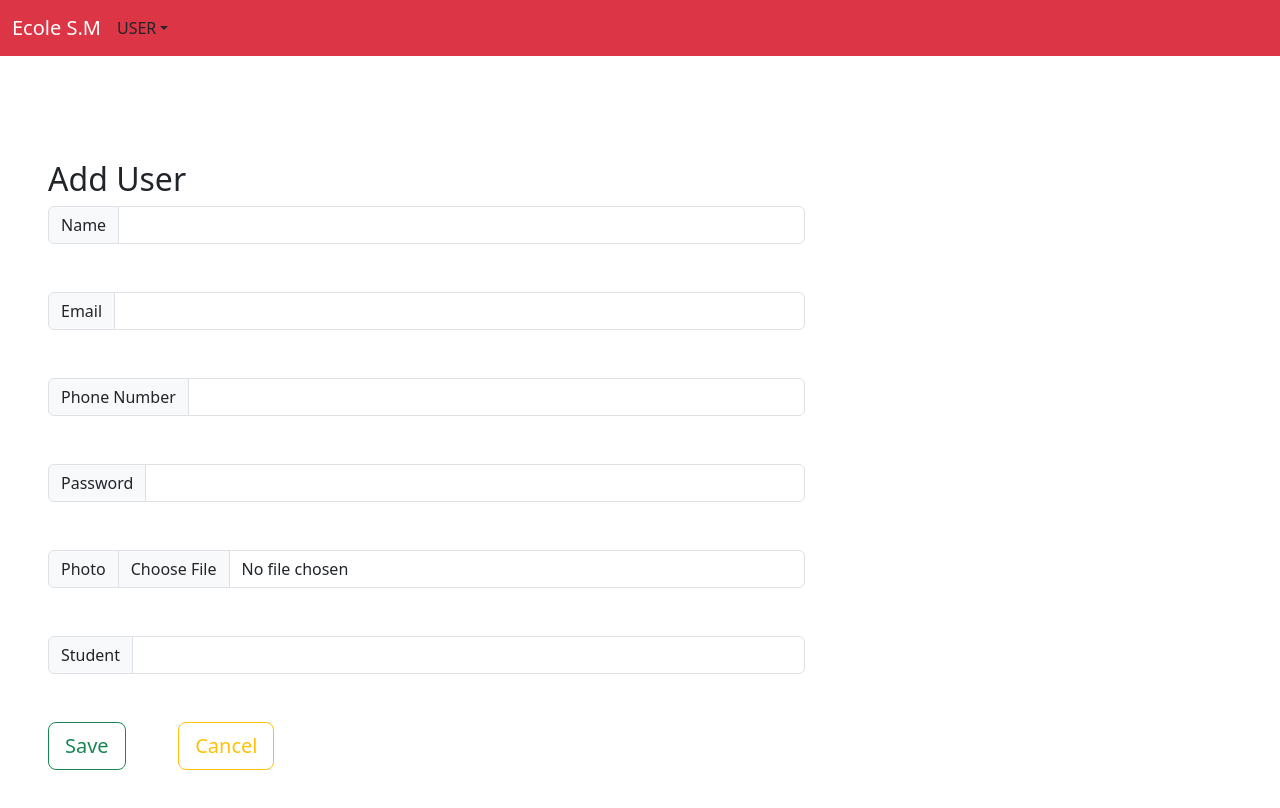
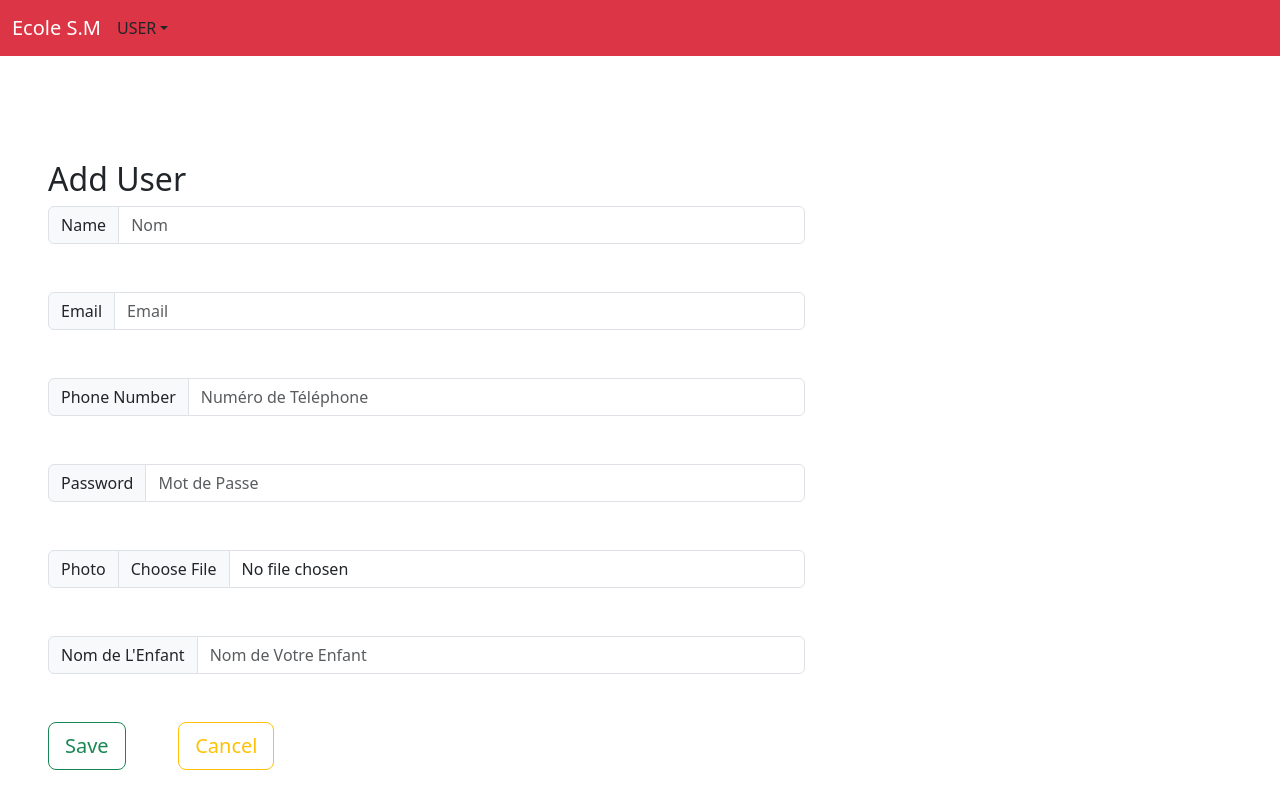
Before and after one commit to coderLadyCodes/ecoleReact, a React (Create React App) app: page /add-users in a window 1280 px wide. Shown: the top 808 px of the page. Built offline with nearby package versions, Linux system fonts and the light colour scheme; a web font is replaced by a local one.

Commit message:
some edits

```diff
--- a/src/component/user/AddUser.js
+++ b/src/component/user/AddUser.js
@@ -33,8 +33,9 @@ const AddUser = () => {
       }
 
       // PHONE NUMBER
-      if(phone.length == 0){
-        alert('Le numéro de télephone est obligatoire');
+      const pattern = new RegExp(/^\d{1,10}$/);
+      if(phone.length == 0 || !phone.match(pattern)){
+        alert('Le numéro de télephone est obligatoire et correct');
       }
 
       // STUDENT
@@ -55,22 +56,22 @@ const AddUser = () => {
       <from onSubmit={(e) => saveUser(e)}>
         <div className='input-group mb-5'>
           <label className='input-group-text' htmlFor='name'>Name</label>
-          <input className='form-control col-sm-6' type='text' name='name' id='name' required value={name} onChange={(e) => handleInputChange(e)}/>
+          <input placeholder='Nom' className='form-control col-sm-6' type='text' name='name' id='name' required value={name} onChange={(e) => handleInputChange(e)}/>
         </div>
 
         <div className='input-group mb-5'>
           <label className='input-group-text' htmlFor='email'>Email</label>
-          <input className='form-control col-sm-6' type='email' name='email' id='email' required value={email} onChange={(e) => handleInputChange(e)}/>
+          <input placeholder='Email' className='form-control col-sm-6' type='email' name='email' id='email' required value={email} onChange={(e) => handleInputChange(e)}/>
         </div>
 
         <div className='input-group mb-5'>
           <label className='input-group-text' htmlFor='pnone'>Phone Number</label>
-          <input className='form-control col-sm-6' type='number' name='phone' id='phone' required value={phone} onChange={(e) => handleInputChange(e)}/>
+          <input placeholder='Numéro de Téléphone' className='form-control col-sm-6' type='number' name='phone' id='phone' required value={phone} onChange={(e) => handleInputChange(e)}/>
         </div>
 
         <div className='input-group mb-5'>
           <label className='input-group-text' htmlFor='password'>Password</label>
-          <input className='form-control col-sm-6' type='password' name='password' id='password' required value={password} onChange={(e) => handleInputChange(e)}/>
+          <input placeholder='Mot de Passe' className='form-control col-sm-6' type='password' name='password' id='password' required value={password} onChange={(e) => handleInputChange(e)}/>
         </div>
 
         <div className='input-group mb-5'>
@@ -89,9 +90,29 @@ const AddUser = () => {
           </div>*/}
 
         <div className='input-group mb-5'>
-          <label className='input-group-text' htmlFor='student'>Student</label>
-          <input className='form-control col-sm-6' type='student' name='student' id='student' required value={student} onChange={(e) => handleInputChange(e)}/>
+          <label  className='input-group-text' htmlFor='student'>Nom de L'Enfant</label>
+          <input  placeholder='Nom de Votre Enfant' className='form-control col-sm-6' type='student' name='student' id='student' required value={student.name} onChange={(e) => handleInputChange(e)}/>
         </div>
+
+       {/* <div className='input-group mb-5'>
+          <label  className='input-group-text' htmlFor='student'>Photo de l'Enfant</label>
+          <input  placeholder='photo' className='form-control col-sm-6' type='file' name='student' id='student' required value={student.profileImage} onChange={(e) => handleInputChange(e)}/>
+        </div>
+
+        <div className='input-group mb-5'>
+          <label  className='input-group-text' htmlFor='student'>Date de Naissance de l'Enfant</label>
+          <input  placeholder='photo' className='form-control col-sm-6' type='date' name='student' id='student' required value={student.birthday} onChange={(e) => handleInputChange(e)}/>
+        </div>
+
+        <div className='input-group mb-5'>
+          <label  className='input-group-text' htmlFor='student'>Présence de l'Enfant</label>
+          <input  placeholder='photo' className='form-control col-sm-6' type='radio' name='student' id='student' required value={student.presence} onChange={(e) => handleInputChange(e)}/>
+        </div>
+
+        <div className='input-group mb-5'>
+          <label  className='input-group-text' htmlFor='student'>Cantine</label>
+          <input  placeholder='photo' className='form-control col-sm-6' type='radio' name='student' id='student' required value={student.cantine} onChange={(e) => handleInputChange(e)}/>
+        </div>*/}
 
         <div className='row mb-5'>
           <div className='col-sm-2'>
--- a/src/component/user/EditUser.js
+++ b/src/component/user/EditUser.js
@@ -62,7 +62,7 @@ const loadUser = async () =>{
         <div className='input-group mb-5'>
           <label className='input-group-text' htmlFor='photo'>Photo</label>
           <input className='form-control col-sm-6' type='file' name='profileImage' id='profileImage' required /*value={profileImage}*/ onChange={(e) => handleInputChange(e)}/>
-        </div>
+         </div>
 
         {/*<div className='input-group mb-5'>
           <label className='input-group-text' htmlFor='role'>Role</label>
@@ -76,7 +76,7 @@ const loadUser = async () =>{
 
         <div className='input-group mb-5'>
           <label className='input-group-text' htmlFor='student'>Student</label>
-          <input className='form-control col-sm-6' type='student' name='student' id='student' required value={student} onChange={(e) => handleInputChange(e)}/>
+          <input className='form-control col-sm-6' type='student' name='student' id='student' required value={student.name} onChange={(e) => handleInputChange(e)}/>
         </div>
 
         <div className='row mb-5'>
--- a/src/component/user/UserProfile.js
+++ b/src/component/user/UserProfile.js
@@ -1,4 +1,4 @@
-import { useParams } from 'react-router-dom';
+import { useParams, Link } from 'react-router-dom';
 import React, {useEffect, useState } from 'react';
 import axios from 'axios';
 import cute from '../../images/cute.jpg';
@@ -11,8 +11,6 @@ const UserProfile = () => {
         phone : '',
         password : '',
         profileImage : '',
-        role : '',
-        postList : '',
         student : '',
       });
 
@@ -48,12 +46,13 @@ const UserProfile = () => {
                             <button
                                 type="button"
                                 className="btn btn-outline-primary">
-                                Call
+                                   <a href={user.phone}></a>                 {/*CHECK IF IT CALLS FROM PHONE NUMBER*/}
+                                Appel
                             </button>
                             <button
                                 type="button"
                                 className="btn btn-outline-warning ms-1">
-                                Message
+                                Chat                                         {/*RELATE IT TO THE CHAT LATER ON*/}
                             </button>
                         </div>
                     </div>
@@ -119,7 +118,16 @@ const UserProfile = () => {
 
                         <div className="col-sm-9">
                             <p className="text-muted mb-0">
-                                {user.student.name}
+                              <Link to="/addStudent"> {user.student.name} </Link>
+                            {/*[user.student].map((stud) => (
+                        <ul key={stud.id} style={{listStyle:'none'}}>
+                            <li>Nom : {stud.name}</li>
+                            <li> Image: {stud.profileImage}</li>
+                            <li> Birthday : {stud.birthday}</li>
+                            <li>Présence : {String(stud.presence)}</li>
+                            <li>Cantine : {String(stud.cantine)}</li>
+                        </ul>
+                            ))*/}
                             </p>
                         </div>
                       </div>
--- a/src/component/user/UsersView.js
+++ b/src/component/user/UsersView.js
@@ -1,4 +1,4 @@
-import React, { useEffect, useState } from 'react';
+import React, { useEffect, useLayoutEffect, useState } from 'react';
 import axios from 'axios';
 import {FaEdit, FaEye, FaTrashAlt} from 'react-icons/fa';
 import {Link} from 'react-router-dom';
@@ -6,6 +6,7 @@ import SearchUser from '../common/SearchUser';
 
 const UsersView = () => {
 const [users, setUsers] = useState([]);
+
 const[search, setSearch] = useState("");
     useEffect(() =>{
         loadUsers();
@@ -33,8 +34,7 @@ const[search, setSearch] = useState("");
                 <th>Email</th>
                 <th>Phone</th>
                 <th>Profile Image</th>
-                <th>Role</th>
-                <th>Student ID</th>
+                <th>Students</th>
                 <th colSpan='3'>Actions</th>
                </tr>
             </thead>
@@ -50,8 +50,17 @@ const[search, setSearch] = useState("");
                      <td>{user.email}</td>
                      <td>{user.phone}</td>
                      <td>{user.profileImage}</td>
-                     <td>{user.role}</td>
-                     <td>{user.student.name}</td>
+                     <td>
+                        {[user.student].map((stud) => (
+                        <ul key={stud.id} style={{listStyle:'none'}}>
+                            <li>Nom : {stud.name}</li>
+                            <li> Image: {stud.profileImage}</li>
+                            <li> Birthday : {stud.birthday}</li>
+                            <li>Présence : {stud.presence.toString()}</li>
+                            <li>Cantine : {stud.cantine.toString()}</li>
+                        </ul>
+                        ))}
+                     </td>
                      <td className='mx-2'>
                         <Link to={`/user-profile/${user.id}`} className='btn btn-info'><FaEye /></Link>
                         </td>
```
